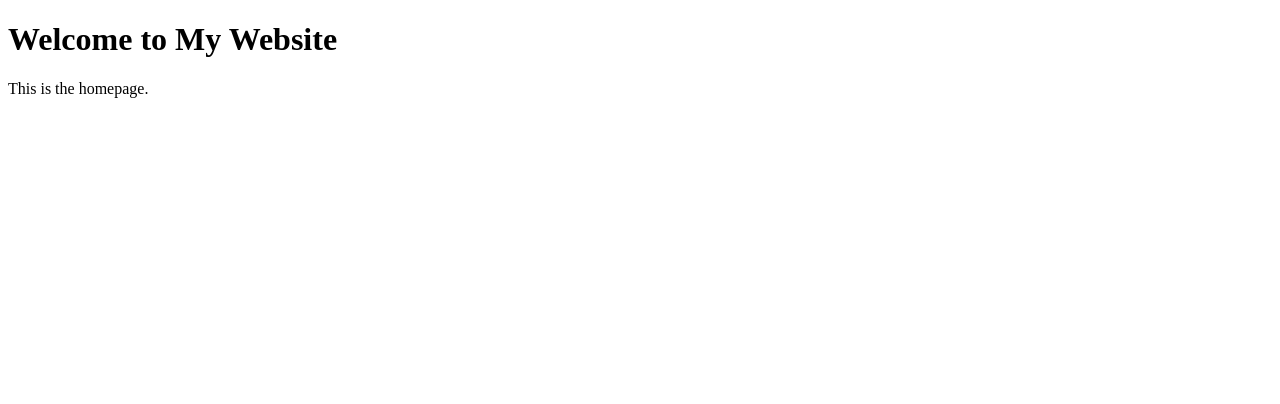
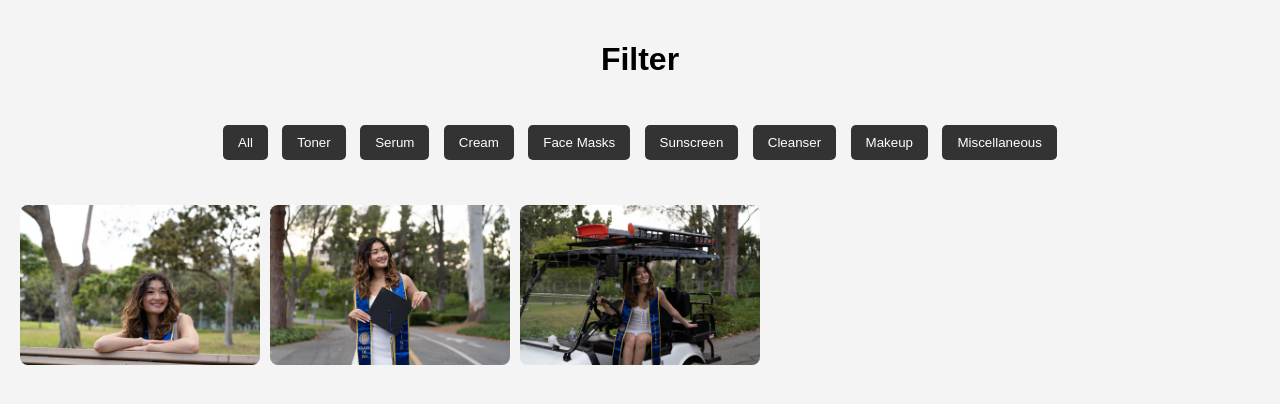
Before and after one commit to meggien/meggien.github.io, a plain HTML site: page index.html in a window 1280 px wide. Drawn offline with Linux system fonts and the light colour scheme.

Commit message:
added filters

```diff
--- a/index.html
+++ b/index.html
@@ -1,11 +1,109 @@
 <!DOCTYPE html>
 <html lang="en">
 <head>
-    <meta charset="UTF-8">
-    <title>My Website</title>
+  <meta charset="UTF-8">
+  <title>Skincare & Beauty</title>
+  <style>
+    body {
+      font-family: Arial, sans-serif;
+      background: #f4f4f4;
+      margin: 0;
+      text-align: center;
+    }
+
+    h1 {
+      padding: 20px;
+    }
+
+    .filters {
+      margin-bottom: 20px;
+    }
+
+    .filters button {
+      margin: 5px;
+      padding: 10px 15px;
+      border: none;
+      background: #333;
+      color: white;
+      cursor: pointer;
+      border-radius: 5px;
+      transition: background 0.3s ease;
+    }
+
+    .filters button:hover {
+      background: #555;
+    }
+
+    .gallery {
+      display: grid;
+      grid-template-columns: repeat(auto-fill, minmax(200px, 1fr));
+      gap: 10px;
+      padding: 20px;
+    }
+
+    .gallery img {
+      width: 100%;
+      height: auto;
+      border-radius: 8px;
+      transition: transform 0.3s ease;
+    }
+
+    .gallery img:hover {
+      transform: scale(1.05);
+    }
+
+    .hidden {
+      display: none;
+    }
+  </style>
 </head>
 <body>
-    <h1>Welcome to My Website</h1>
-    <p>This is the homepage.</p>
+
+  <h1>Filter</h1>
+
+  <!-- Filter Buttons -->
+  <div class="filters">
+    <button data-filter="all">All</button>
+    <button data-filter="toner">Toner</button>
+    <button data-filter="serum">Serum</button>
+    <button data-filter="cream">Cream</button>
+    <button data-filter="face_mask">Face Masks</button>
+    <button data-filter="sunscreen">Sunscreen</button>
+    <button data-filter="cleanser">Cleanser</button>
+    <button data-filter="makeup">Makeup</button>
+    <button data-filter="misc">Miscellaneous</button>
+  </div>
+
+  <!-- Gallery -->
+  <div class="gallery">
+    <!-- Replace with your actual images -->
+    <img src="images/1.jpg" alt="Nature" data-category="toner">
+    <img src="images/2.jpg" alt="Animals" data-category="toner">
+    <img src="images/3.jpg" alt="People" data-category="serum">
+    <!-- <img src="images/img4.jpg" alt="Nature" data-category="nature">
+    <img src="images/img5.jpg" alt="Animals" data-category="animals"> -->
+    <!-- Add more images here -->
+  </div>
+
+  <script>
+    const filterButtons = document.querySelectorAll('.filters button');
+    const images = document.querySelectorAll('.gallery img');
+
+    filterButtons.forEach(button => {
+      button.addEventListener('click', () => {
+        const filter = button.getAttribute('data-filter');
+
+        images.forEach(img => {
+          const category = img.getAttribute('data-category');
+          if (filter === 'all' || category === filter) {
+            img.classList.remove('hidden');
+          } else {
+            img.classList.add('hidden');
+          }
+        });
+      });
+    });
+  </script>
+
 </body>
 </html>
```
Also changed, not shown: images/1.jpg (added), images/2.jpg (added), images/3.jpg (added).
